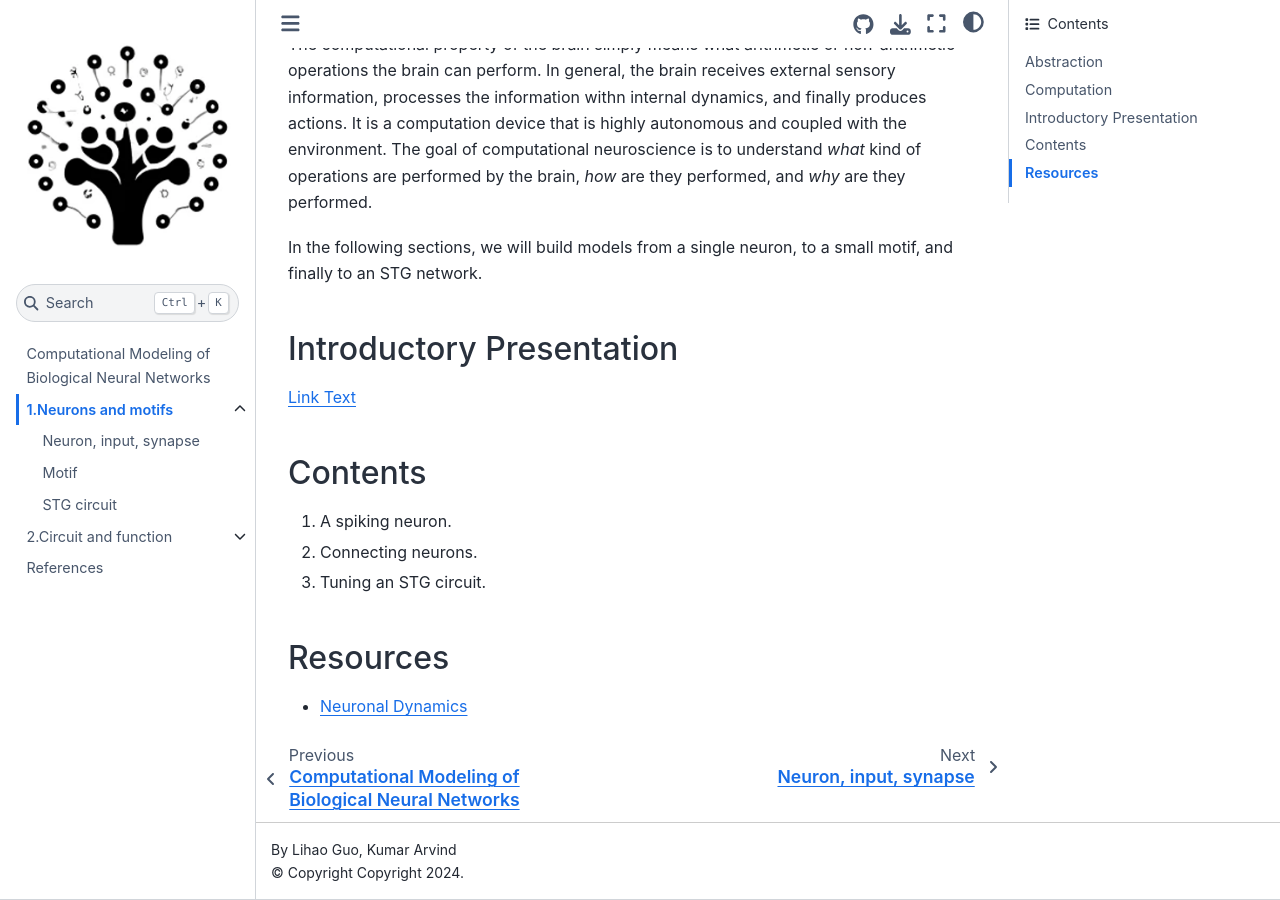
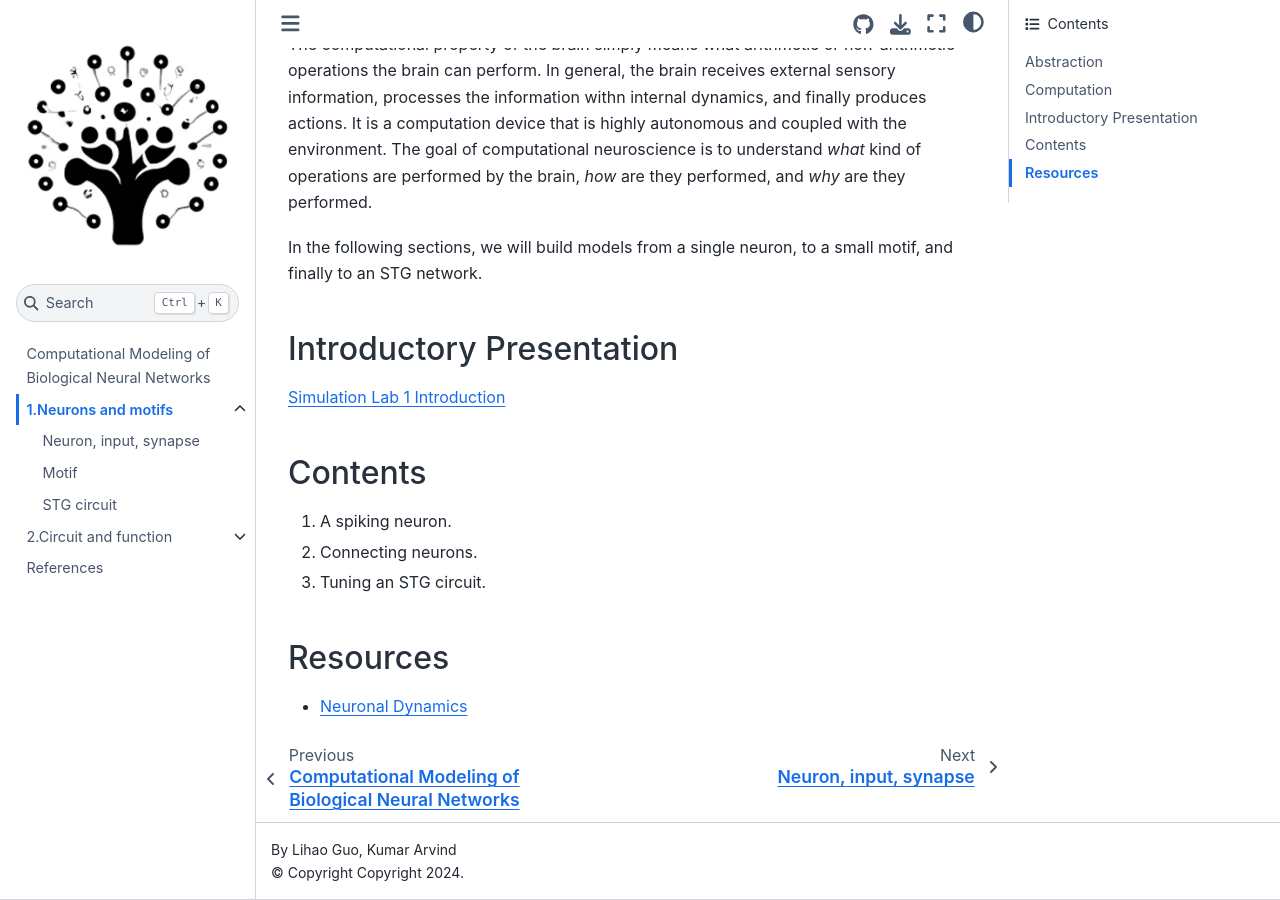
Before and after one commit to weirdoglh/ComBioNetwork, a Jupyter Book: the page built from book/Lab1/index.md, in a window 1280 px wide and 900 px high, scrolled down 695 px. Built offline with Jupyter Book 1.0.4 settings and Sphinx 7.4.7 and the Sphinx Book theme 1.1.4, drawn with Linux system fonts in a browser that asks for light colours; pages that are not in the unit, such as notebooks, are missing from menus.

Commit message:
Update index.md

```diff
--- a/book/Lab1/index.md
+++ b/book/Lab1/index.md
@@ -11,7 +11,8 @@
 In the following sections, we will build models from a single neuron, to a small motif, and finally to an STG network.
 
 ## Introductory Presentation
-[Link Text](../Lab1/20240308_TeachingChem_CompLabIntro.pptm)
+[Simulation Lab 1 Introduction](Lab1/SimulationLab1-Introduction.pdf)
+
 
 ## Contents
 1. A spiking neuron.
```
